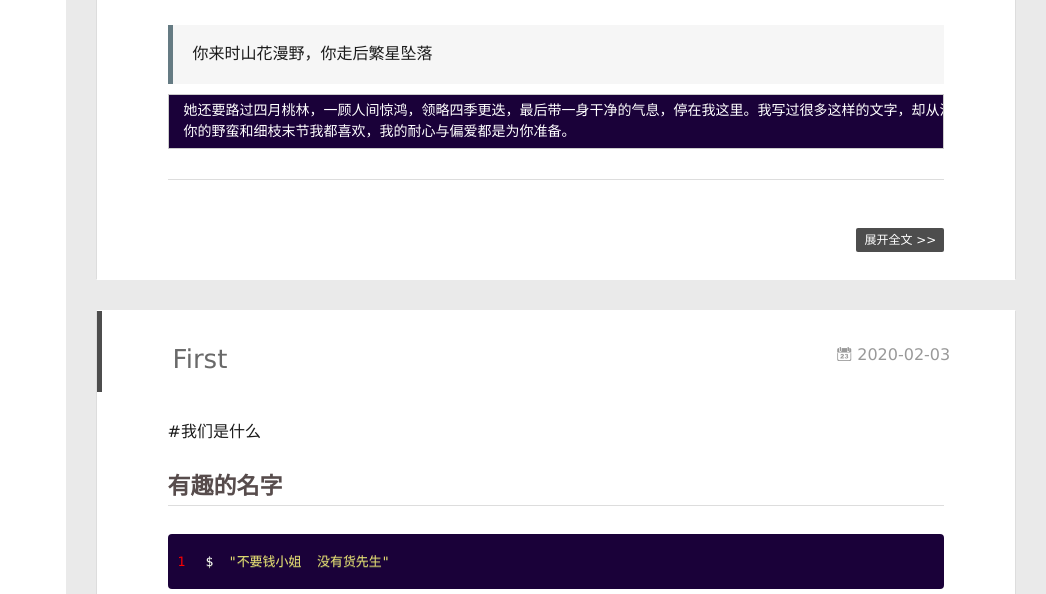
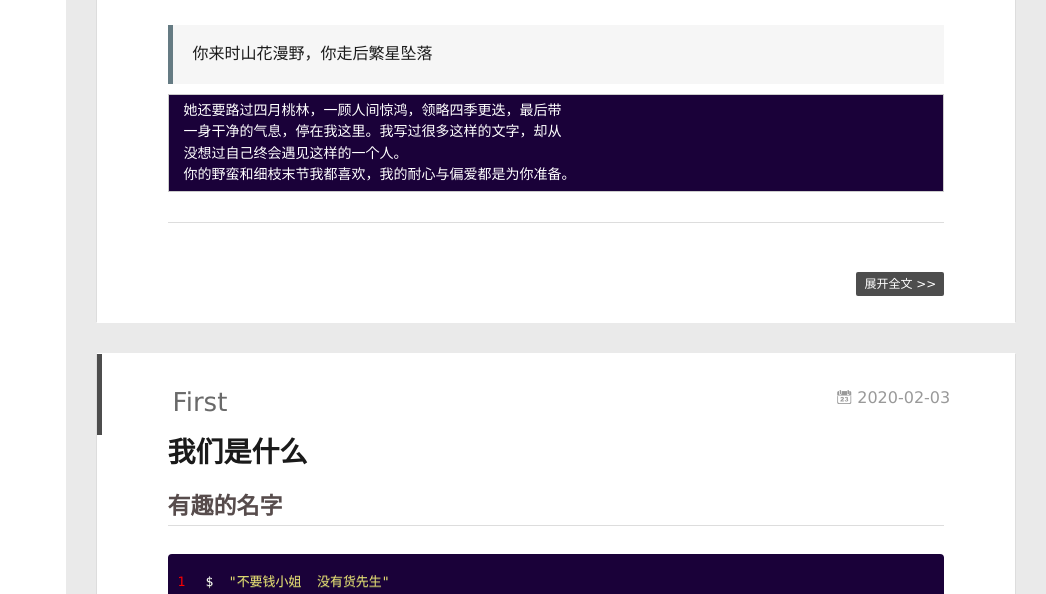
Before and after one commit to mayinghao311/mayinghao311.github.io, a plain HTML site: page index.html in a window 1280 px wide. Shown: the part 206-800 px from the top of the page, 234-1280 px from the left. Drawn offline with Linux system fonts and the light colour scheme; some packages are replaced by stand-ins of ours; no server answers; a script that the page names is missing.

Commit message:
Site updated: 2020-02-05 10:03:45

```diff
--- a/index.html
+++ b/index.html
@@ -222,7 +222,9 @@
     <h1 id="我们的事"><a href="#我们的事" class="headerlink" title="我们的事"></a>我们的事</h1><h2 id="初识"><a href="#初识" class="headerlink" title="初识"></a>初识</h2><blockquote>
 <p> 你来时山花漫野，你走后繁星坠落</p>
 </blockquote>
-<pre><code>她还要路过四月桃林，一顾人间惊鸿，领略四季更迭，最后带一身干净的气息，停在我这里。我写过很多这样的文字，却从没想过自己终会遇见这样的一个人。
+<pre><code>她还要路过四月桃林，一顾人间惊鸿，领略四季更迭，最后带
+一身干净的气息，停在我这里。我写过很多这样的文字，却从
+没想过自己终会遇见这样的一个人。
 你的野蛮和细枝末节我都喜欢，我的耐心与偏爱都是为你准备。</code></pre>
 
 
@@ -297,8 +299,7 @@
 
   <div class="article-entry" itemprop="articleBody">
 
-    <p>#我们是什么</p>
-<h2 id="有趣的名字"><a href="#有趣的名字" class="headerlink" title="有趣的名字"></a>有趣的名字</h2><figure class="highlight bash"><table><tr><td class="gutter"><pre><span class="line">1</span><br></pre></td><td class="code"><pre><span class="line">$  <span class="string">"不要钱小姐  没有货先生"</span></span><br></pre></td></tr></table></figure>
+    <h1 id="我们是什么"><a href="#我们是什么" class="headerlink" title="我们是什么"></a>我们是什么</h1><h2 id="有趣的名字"><a href="#有趣的名字" class="headerlink" title="有趣的名字"></a>有趣的名字</h2><figure class="highlight bash"><table><tr><td class="gutter"><pre><span class="line">1</span><br></pre></td><td class="code"><pre><span class="line">$  <span class="string">"不要钱小姐  没有货先生"</span></span><br></pre></td></tr></table></figure>
 
 
 
```
Also changed, not shown: 2020/02/03/First/index.html (+4 -5 lines), 2020/02/05/Second/index.html (+6 -4 lines).
